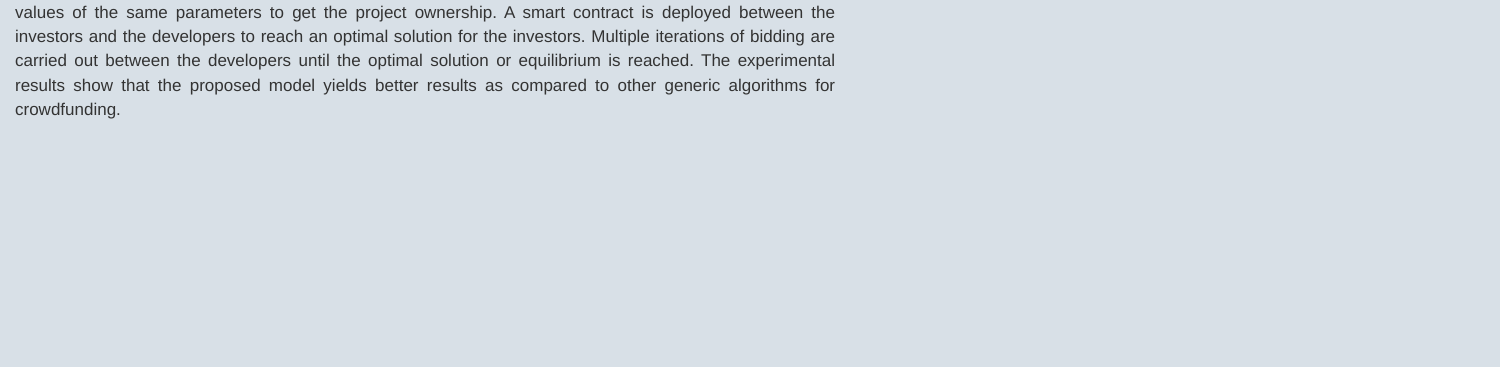
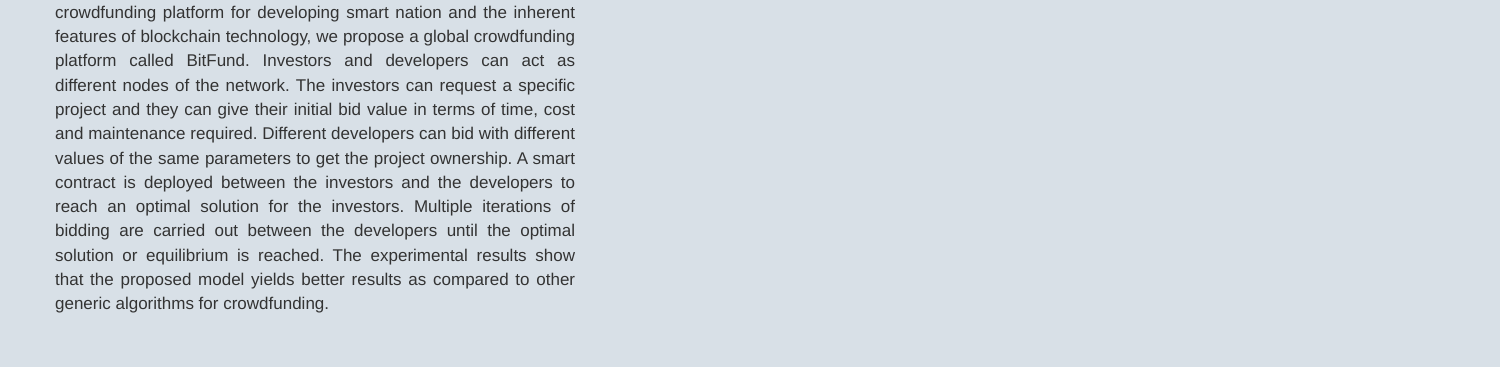
Before and after one commit to phongjimmy/makerland_token_sale, a website: page docs/discover.html in a window 1280 px wide. Shown: the part 433-800 px from the top of the page, 1500 px wide, since content can reach past the window. Drawn offline with Linux system fonts and the light colour scheme.

Commit message:
Update discover.css

```diff
--- a/docs/css/discover.css
+++ b/docs/css/discover.css
@@ -1,6 +1,6 @@
 .container {
   display: flex;
-  width: 1500px;
+  width: 1200px;
   margin: 0 auto;
 }
 
```
